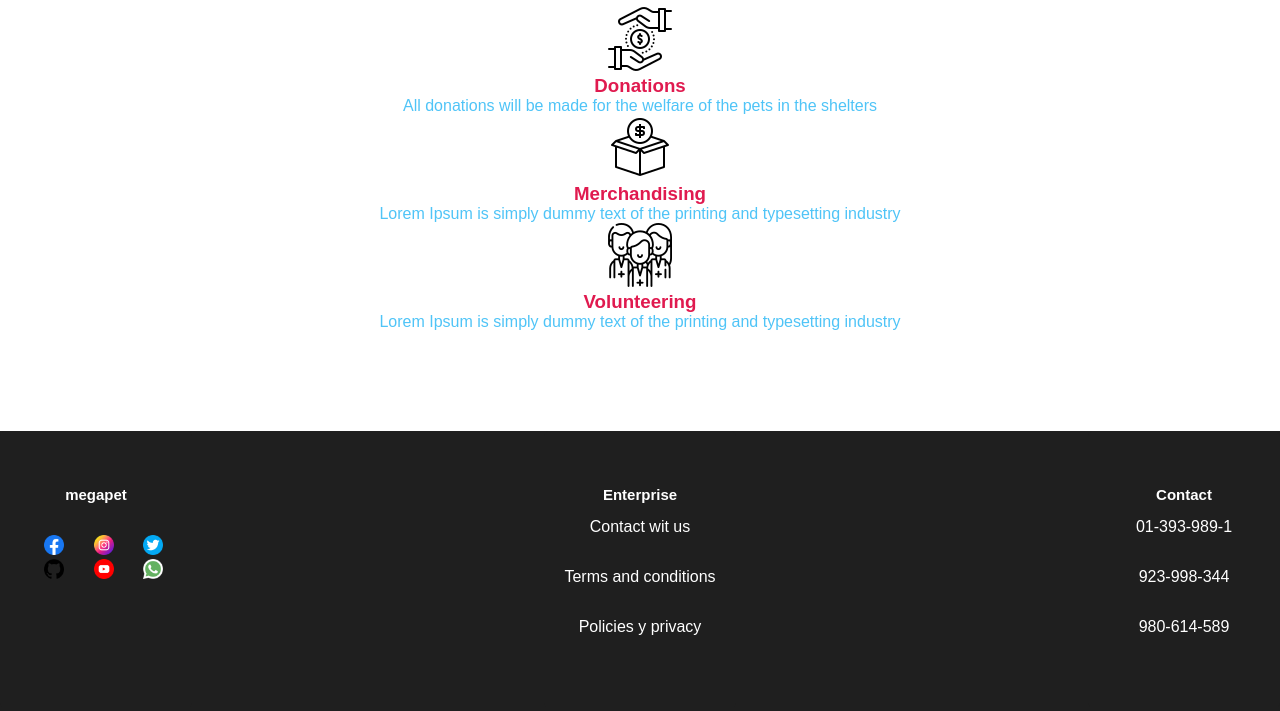
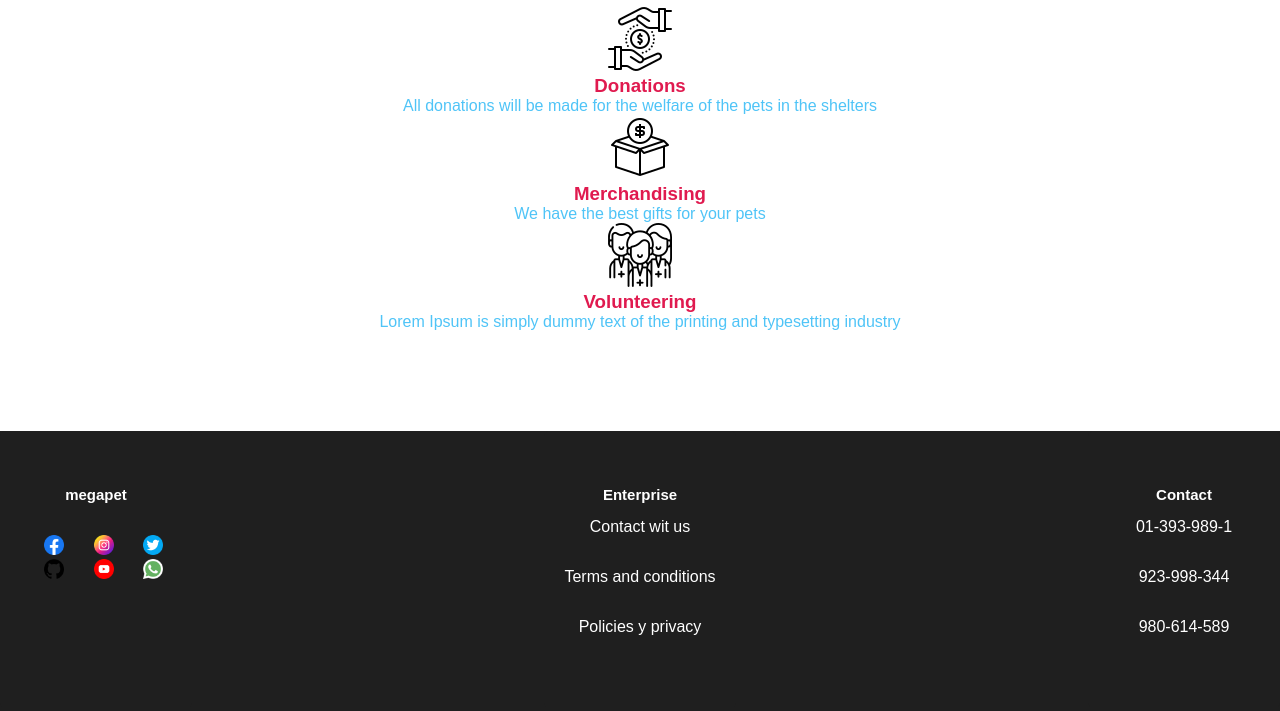
Before and after one commit to MegaPet-ES3C/LandingPageMegapet, a plain HTML site: page index.html in a window 1280 px wide. Shown: the part 5120-5831 px from the top of the page. Drawn offline with Linux system fonts and the light colour scheme; a web font is replaced by a local one.

Commit message:
fix : Description Merchandising
Change description

```diff
--- a/index.html
+++ b/index.html
@@ -103,7 +103,7 @@
             <div class="activityCol">
                 <img src="img/merchandising.png">
                 <h3>Merchandising</h3>
-                <p>Lorem Ipsum is simply dummy text of the printing and typesetting industry</p>
+                <p>We have the best gifts for your pets</p>
             </div>
             <div class="activityCol">
                 <img src="img/voluntario.png">
```
